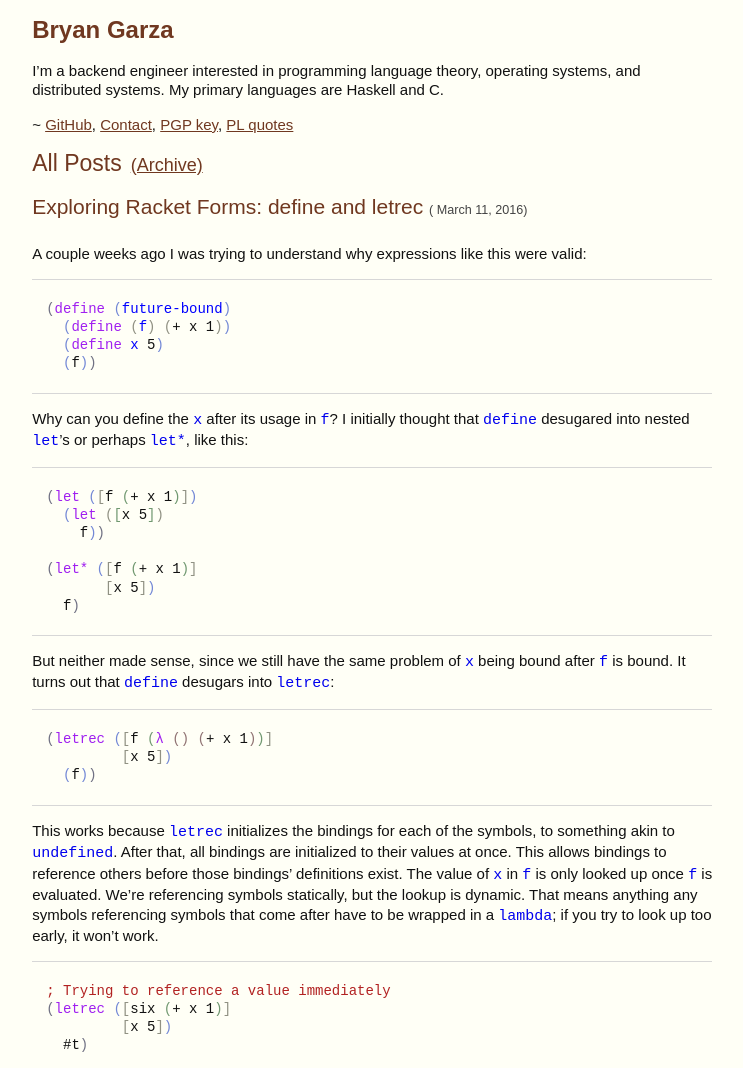
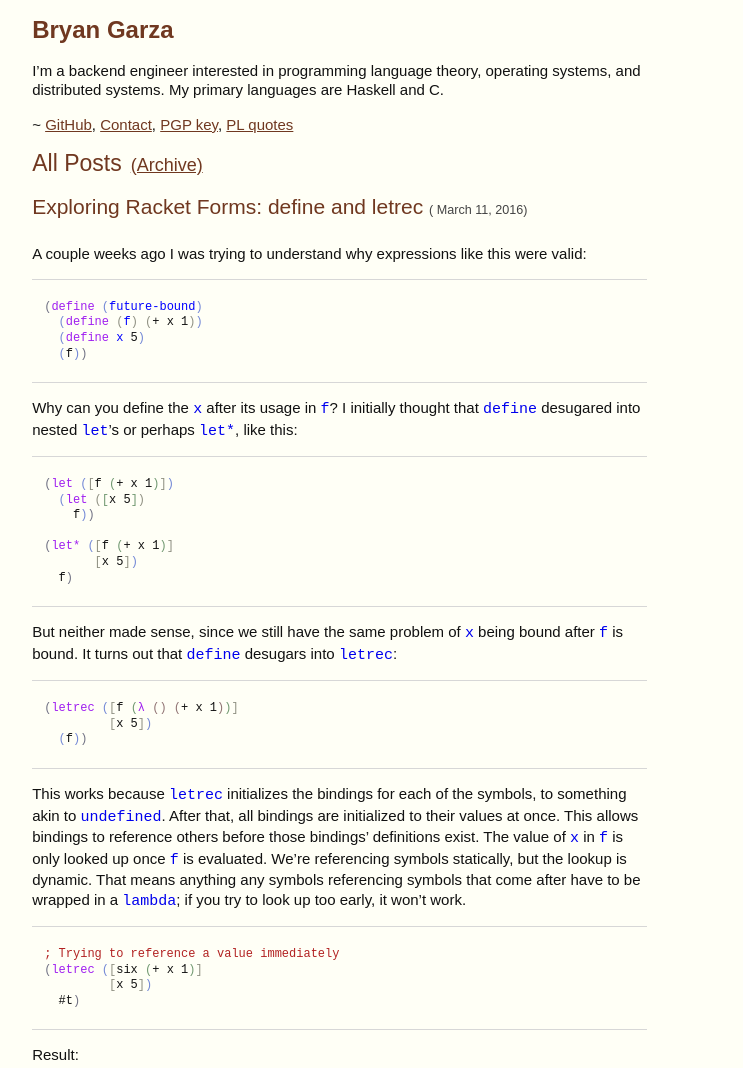
Before and after one commit to bryangarza/bryangarza.github.io, a plain HTML site: page index.html in a window 1280 px wide. Shown: the top 1068 px of the page, without its empty margins (19-762 px from the left). Drawn offline with Linux system fonts and the light colour scheme.

Commit message:
Tweak font size

```diff
--- a/css/styles.css
+++ b/css/styles.css
@@ -8,7 +8,7 @@ body {
   background-color: #fffff6;
   color: #111111;
   font-size: 15px;
-  max-width: 680px;
+  max-width: 615px;
   margin-left: 4%;
   margin-right: 4%;
 }
@@ -146,7 +146,7 @@ pre.src, pre.example {
   margin: 0;
   padding-left: 1em;
   /* font-size: 13px; */
-  font-size: 14px;
+  font-size: 12px;
   line-height: 130%;
 }
 
```
